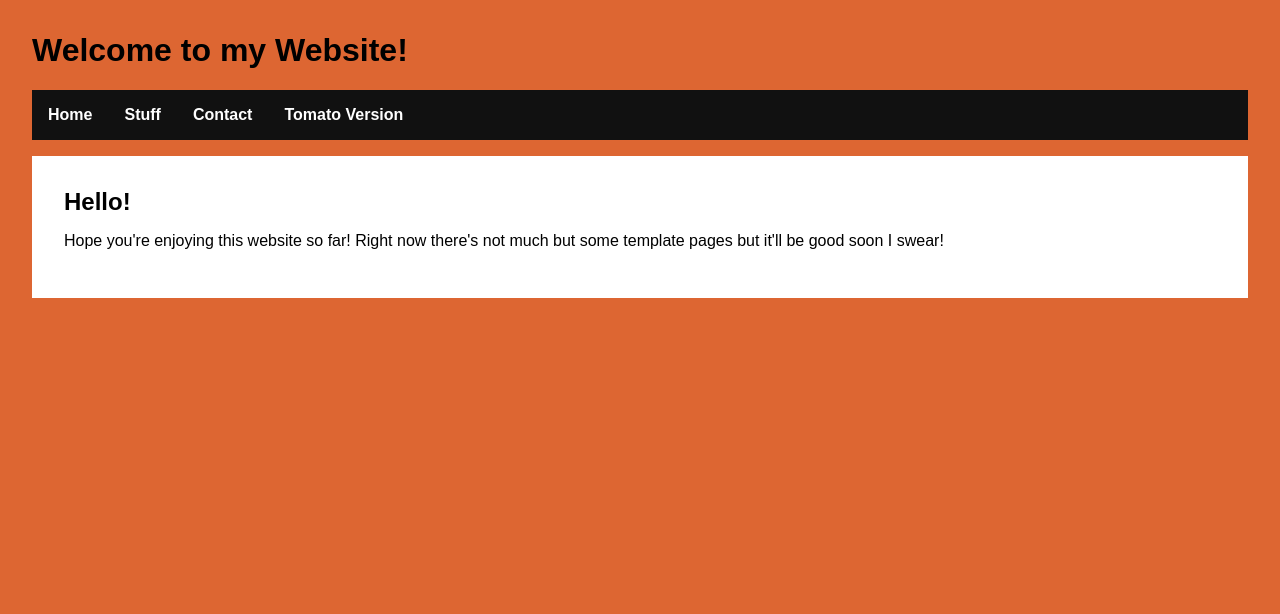
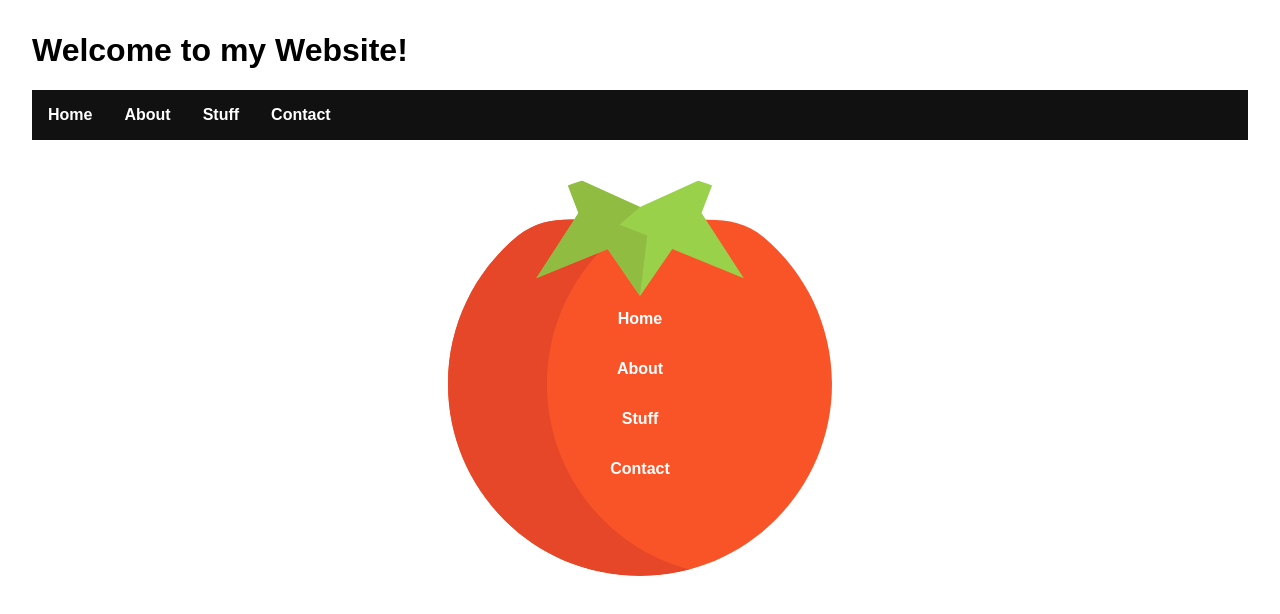
Before and after one commit to TomatoToaster/Website, a React app: page / in a window 1280 px wide. Shown: the top 614 px of the page. Built offline with nearby package versions, Linux system fonts and the light colour scheme.

Commit message:
Going all in on the tomato version. Keeping old nav header

```diff
--- /dev/null
+++ b/src/Components/About.jsx
@@ -0,0 +1,17 @@
+import React, { Component } from 'react';
+
+class Stuff extends Component {
+  render() {
+    return (
+      <div>
+        <h2>About</h2>
+        <p>This a personal website I made to review some of the concepts I've learned making websites.
+          It sometimes acts as a playground but mostly I use it to be a sort of portfolio.</p>
+        <p>Hope you're enjoying this website so far!
+          Right now there's not much but some template pages but it'll be good soon I swear!</p>
+      </div>
+    );
+  }
+}
+
+export default Stuff;
--- a/src/Components/App.jsx
+++ b/src/Components/App.jsx
@@ -5,10 +5,10 @@ import {
   BrowserRouter,
   Switch
 } from 'react-router-dom';
-import Home from './Home.jsx';
 import Stuff from './Stuff.jsx';
 import Contact from './Contact.jsx';
-import Tomato from './Tomato.jsx';
+import Tomato from './TomatoHome.jsx';
+import About from './About.jsx';
 
 
 /**
@@ -23,16 +23,16 @@ class App extends Component {
           <h1>Welcome to my Website!</h1>
           <ul className="header">
             <li><NavLink to="/">Home</NavLink></li>
+            <li><NavLink to="/about">About</NavLink></li>
             <li><NavLink to="/stuff">Stuff</NavLink></li>
             <li><NavLink to="/contact">Contact</NavLink></li>
-            <li><NavLink to="/tomato">Tomato Version</NavLink></li>
           </ul>
           <div className="content">
             <Switch>
-              <Route exact path="/" component={Home}/>
+              <Route exact path="/" component={Tomato}/>
+              <Route exact path="/about" component={About}/>
               <Route path="/stuff" component={Stuff}/>
               <Route path="/contact" component={Contact}/>
-              <Route path="/tomato" component={Tomato}/>
             </Switch>
           </div>
         </div>
--- a/src/Components/Home.jsx
+++ /dev/null
@@ -1,14 +0,0 @@
-import React, { Component } from 'react';
-
-class Home extends Component {
-  render() {
-    return (
-      <div>
-        <h2>Hello!</h2>
-        <p>Hope you're enjoying this website so far! Right now there's not much but some template pages but it'll be good soon I swear!</p>
-      </div>
-    );
-  }
-}
-
-export default Home;
--- a/src/Components/Tomato.jsx
+++ /dev/null
@@ -1,20 +0,0 @@
-import React, { Component } from 'react';
-import { NavLink } from 'react-router-dom';
-
-class Tomato extends Component {
-  render() {
-    return (
-      <div>
-        <div className="tomato">
-          <div className="menu">
-            <li><NavLink to="/">Home</NavLink></li>
-            <li><NavLink to="/stuff">Stuff</NavLink></li>
-            <li><NavLink to="/contact">Contact</NavLink></li>
-          </div>
-        </div>
-      </div>
-    );
-  }
-}
-
-export default Tomato;
--- /dev/null
+++ b/src/Components/TomatoHome.jsx
@@ -0,0 +1,21 @@
+import React, { Component } from 'react';
+import { NavLink } from 'react-router-dom';
+
+class TomatoHome extends Component {
+  render() {
+    return (
+      <div>
+        <div className="tomato">
+          <div className="menu">
+            <NavLink to="/">Home</NavLink>
+            <NavLink to="/about">About</NavLink>
+            <NavLink to="/stuff">Stuff</NavLink>
+            <NavLink to="/contact">Contact</NavLink>
+          </div>
+        </div>
+      </div>
+    );
+  }
+}
+
+export default TomatoHome;
--- a/src/index.css
+++ b/src/index.css
@@ -1,9 +1,9 @@
 body {
-  background-color: #DD6632;
+  background-color: white;
   padding: 2em;
   margin: 0;
 }
-h1, h2, p, ul, li {
+h1, h2, p, ul, li, a {
   font-family: sans-serif;
 }
 ul.header li {
@@ -24,7 +24,7 @@ ul.header li a {
 }
 .content {
   background-color: #FFF;
-  padding: 2em;
+  padding: 1em;
 }
 .content h2 {
   padding: 0;
@@ -51,14 +51,8 @@ ul.header li a {
   align-self: center;
 }
 
-.tomato .menu li {
-  display: inline;
-  list-style-type: none;
-  margin: 0;
-}
-
-.tomato .menu li a {
-  color: black;
+.tomato .menu a {
+  color: white;
   font-weight: bold;
   text-decoration: none;
   padding: 1em;
```
